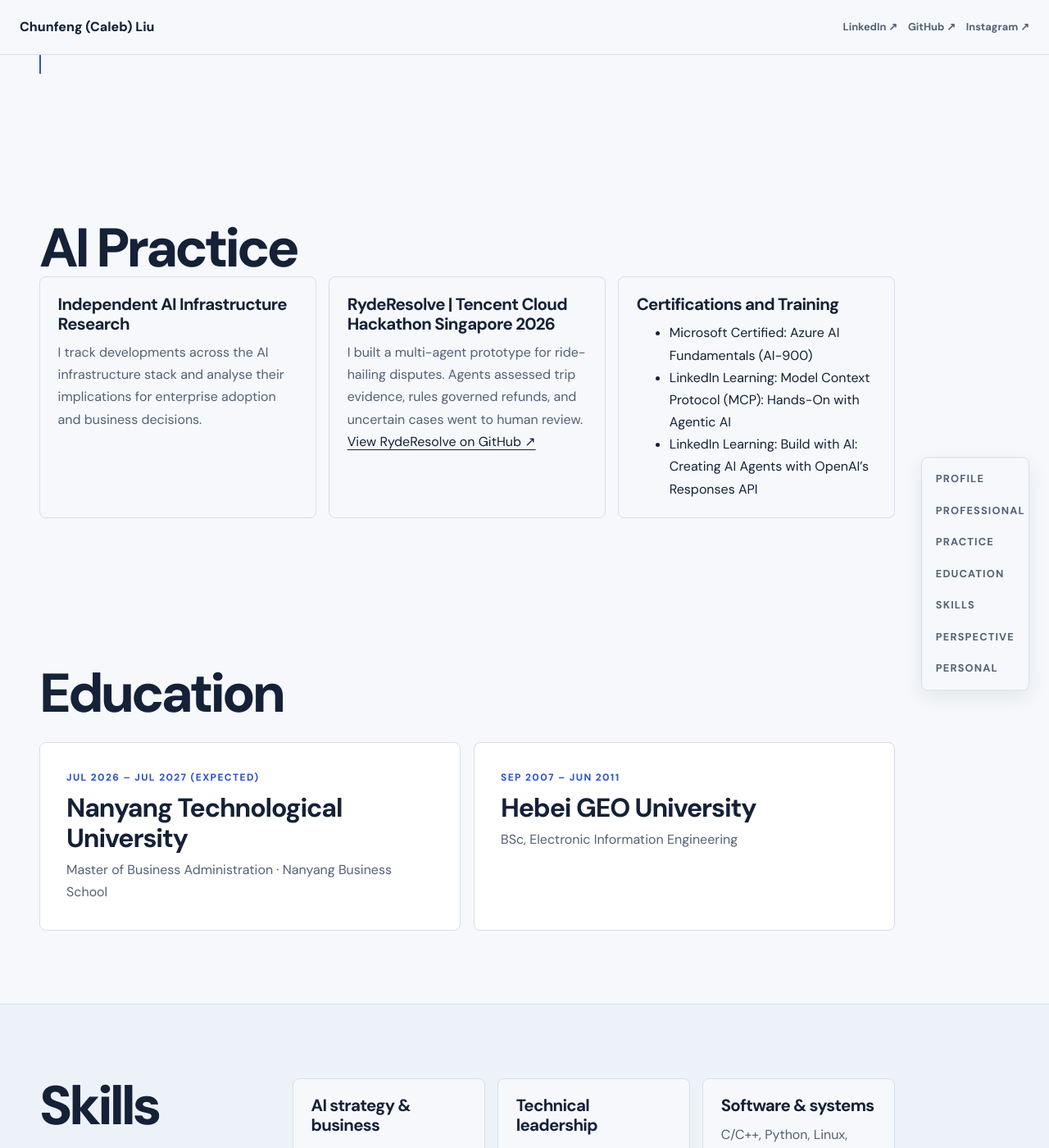
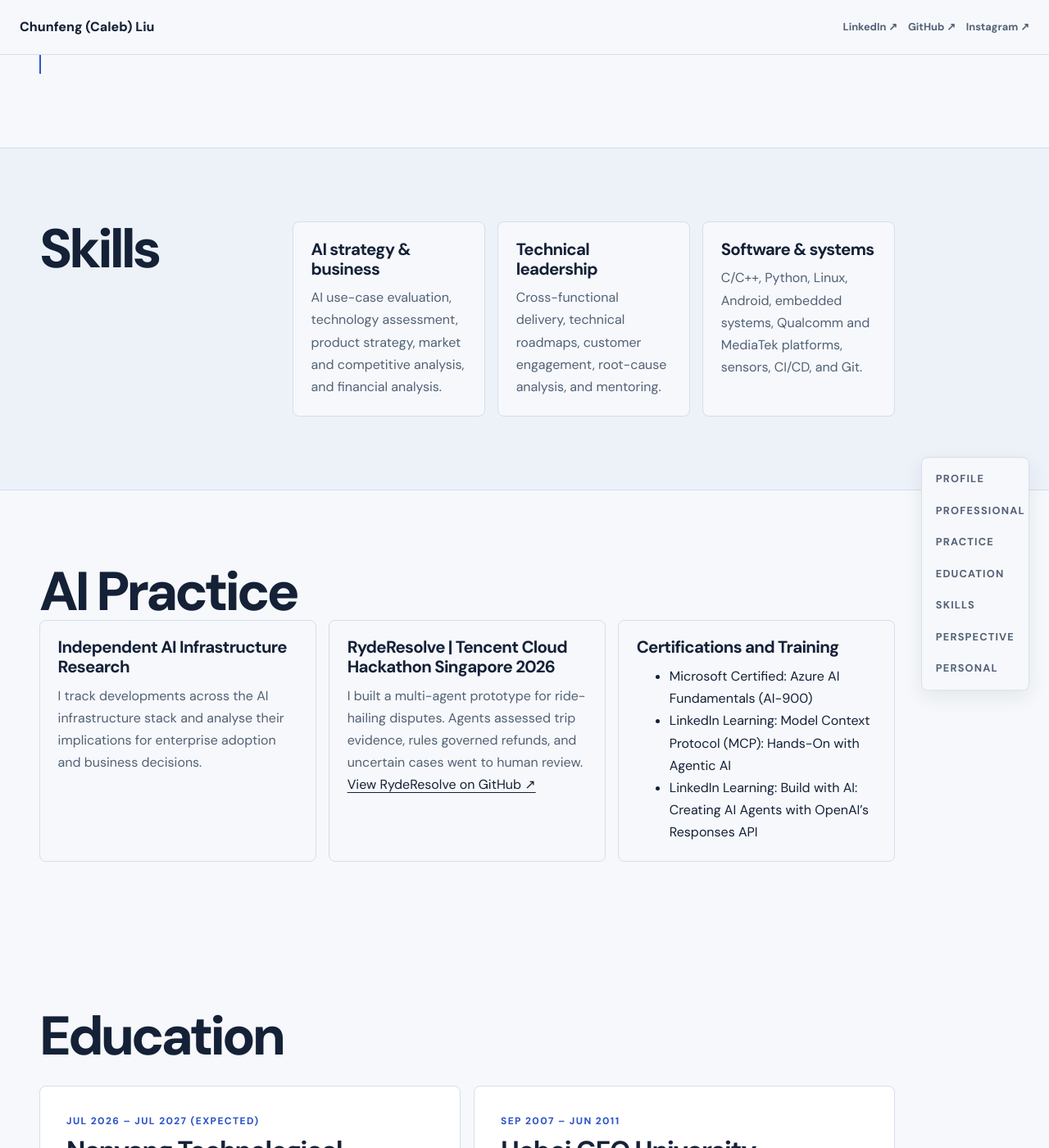
Before and after one commit to sprindy/chunfeng_liu.github.io, a Jekyll site: the page built from index.html, in a window 1280 px wide and 1400 px high, scrolled down 1822 px. Shown: the whole window at 82% size. Built offline with Jekyll 4.4.1, drawn with Linux system fonts in a browser that asks for light colours; some web fonts are replaced; some of the changed text lies outside the part shown.

Commit message:
Move Skills directly below Professional Experience

```diff
--- a/index.html
+++ b/index.html
@@ -88,6 +88,15 @@ layout: default
   </div>
 </section>
 
+<section class="band" id="skills"><div class="wrap section split">
+  <h2>Skills</h2>
+  <div class="skills-grid">
+    <article><h3>AI strategy &amp; business</h3><p>AI use-case evaluation, technology assessment, product strategy, market and competitive analysis, and financial analysis.</p></article>
+    <article><h3>Technical leadership</h3><p>Cross-functional delivery, technical roadmaps, customer engagement, root-cause analysis, and mentoring.</p></article>
+    <article><h3>Software &amp; systems</h3><p>C/C++, Python, Linux, Android, embedded systems, Qualcomm and MediaTek platforms, sensors, CI/CD, and Git.</p></article>
+  </div>
+</div></section>
+
 <section class="wrap section" id="practice">
   <h2>AI Practice</h2>
   <div class="skills-grid">
@@ -119,15 +128,6 @@ layout: default
   </div>
 </section>
 
-<section class="band" id="skills"><div class="wrap section split">
-  <h2>Skills</h2>
-  <div class="skills-grid">
-    <article><h3>AI strategy &amp; business</h3><p>AI use-case evaluation, technology assessment, product strategy, market and competitive analysis, and financial analysis.</p></article>
-    <article><h3>Technical leadership</h3><p>Cross-functional delivery, technical roadmaps, customer engagement, root-cause analysis, and mentoring.</p></article>
-    <article><h3>Software &amp; systems</h3><p>C/C++, Python, Linux, Android, embedded systems, Qualcomm and MediaTek platforms, sensors, CI/CD, and Git.</p></article>
-  </div>
-</div></section>
-
 <section class="blog-band" id="blog"><div class="wrap section split">
   <h2>Perspective</h2>
   <ul class="series">
```
